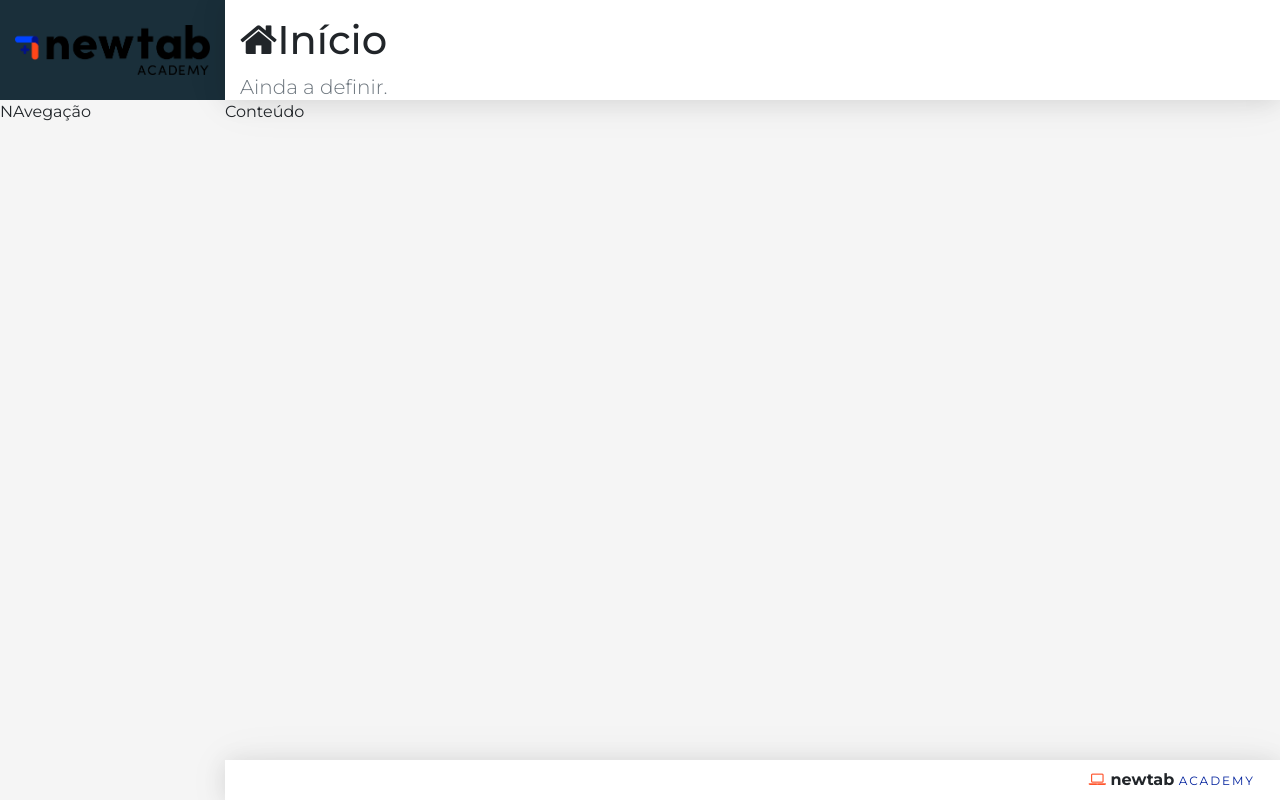
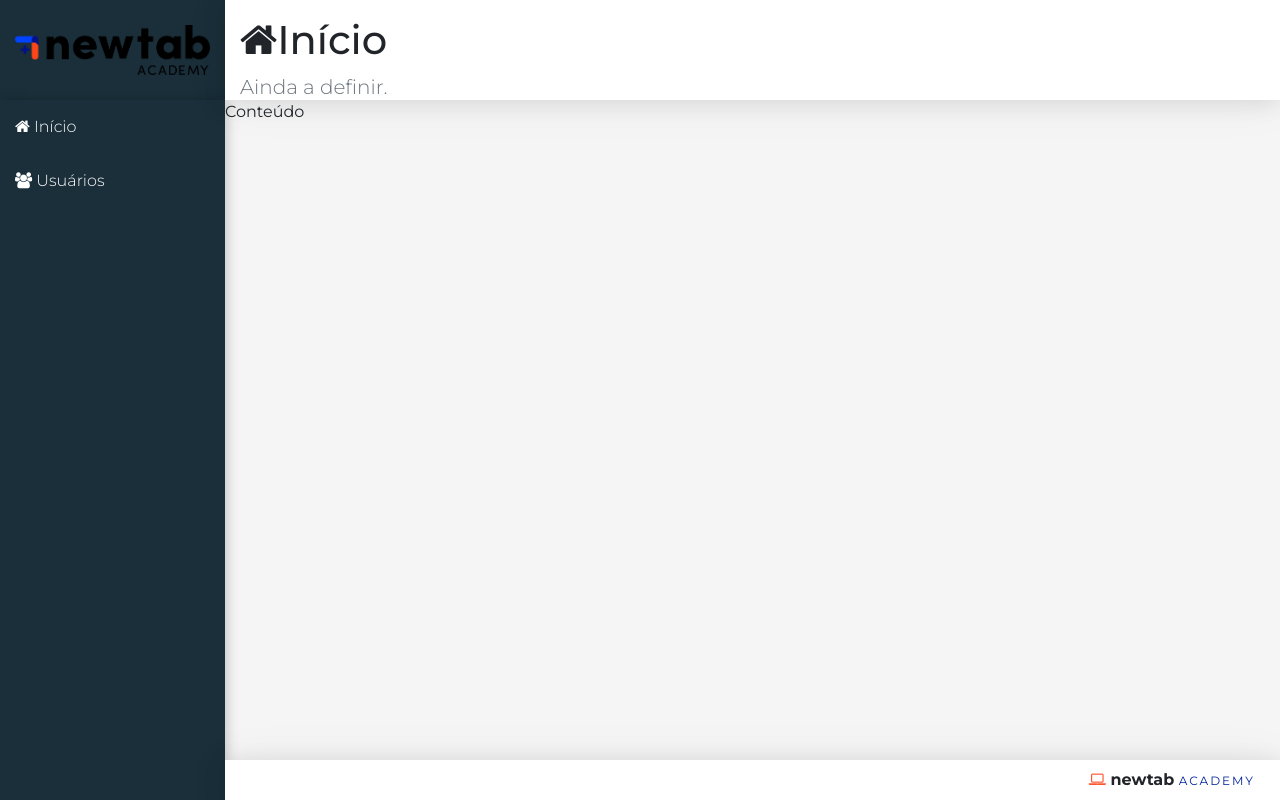
Before and after one commit to santossamir/app-cadastro-usuario, a React (Create React App) app: page / in a window 1280 px wide. Built offline with nearby package versions, Linux system fonts and the light colour scheme.

Commit message:
Desenvolvendo o component Nav.

```diff
--- a/src/components/template/Nav.css
+++ b/src/components/template/Nav.css
@@ -0,0 +1,18 @@
+aside.menu-area{
+    background-color: var(--bg-dark);
+    box-shadow:
+        2px 0 10px 0 rgba(0, 0, 0, 0.12),
+        2px 0 15px 0 rgba(0, 0, 0, 0.09);
+}
+
+.menu a{
+    display: block;
+    text-decoration: none;
+    color: #FFF;
+    padding: 15px;
+    font-weight: 300;
+}
+
+.menu a:hover{
+    background: linear-gradient(135deg, #07a7e3 0%, #32dac3 100%);
+}
--- a/src/components/template/Nav.jsx
+++ b/src/components/template/Nav.jsx
@@ -4,7 +4,14 @@
 export default props =>{
     return(
         <aside className='menu-area'>
-            NAvegação
+            <nav className="menu">
+                <a href="#/">
+                    <i className='fa fa-home'></i> Início
+                </a>
+                <a href="#/users">
+                    <i className='fa fa-users'></i> Usuários
+                </a>
+            </nav>
         </aside>
     )
 }
```
